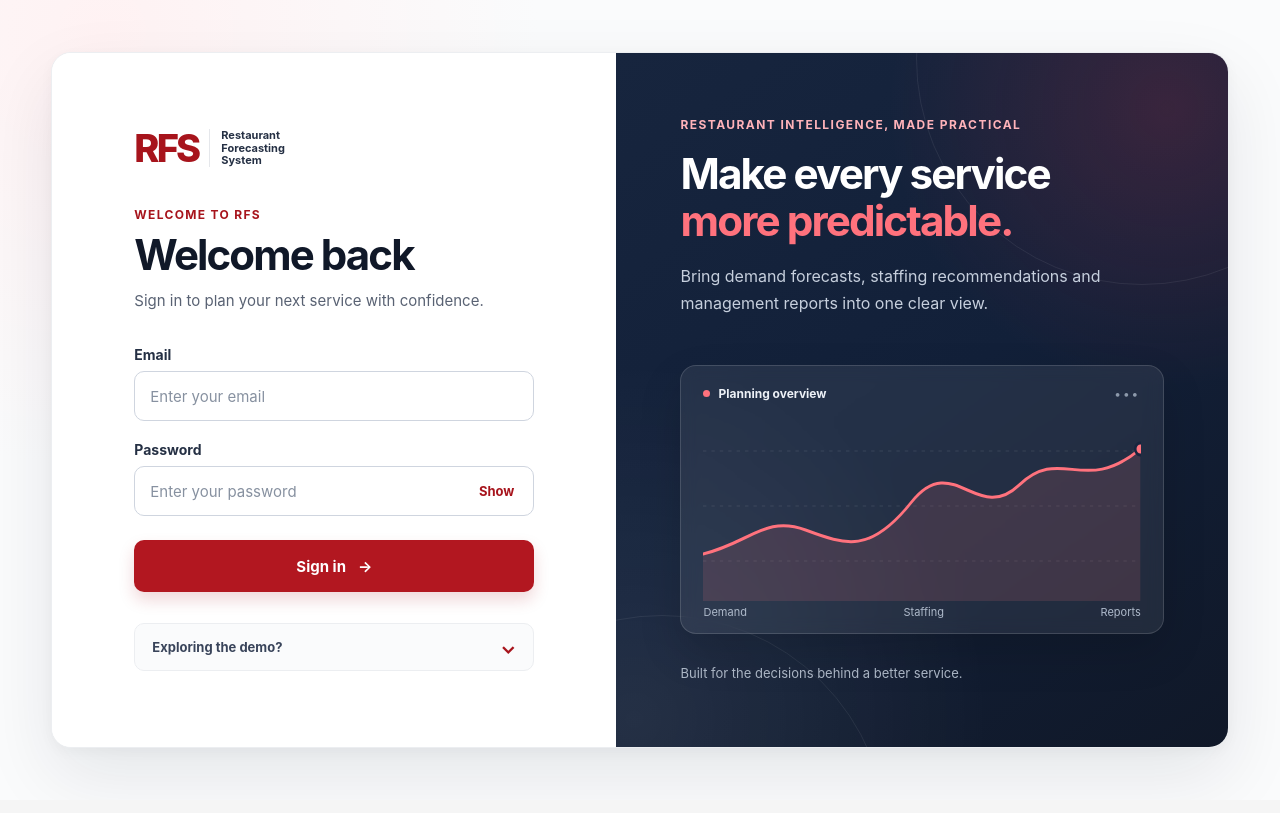
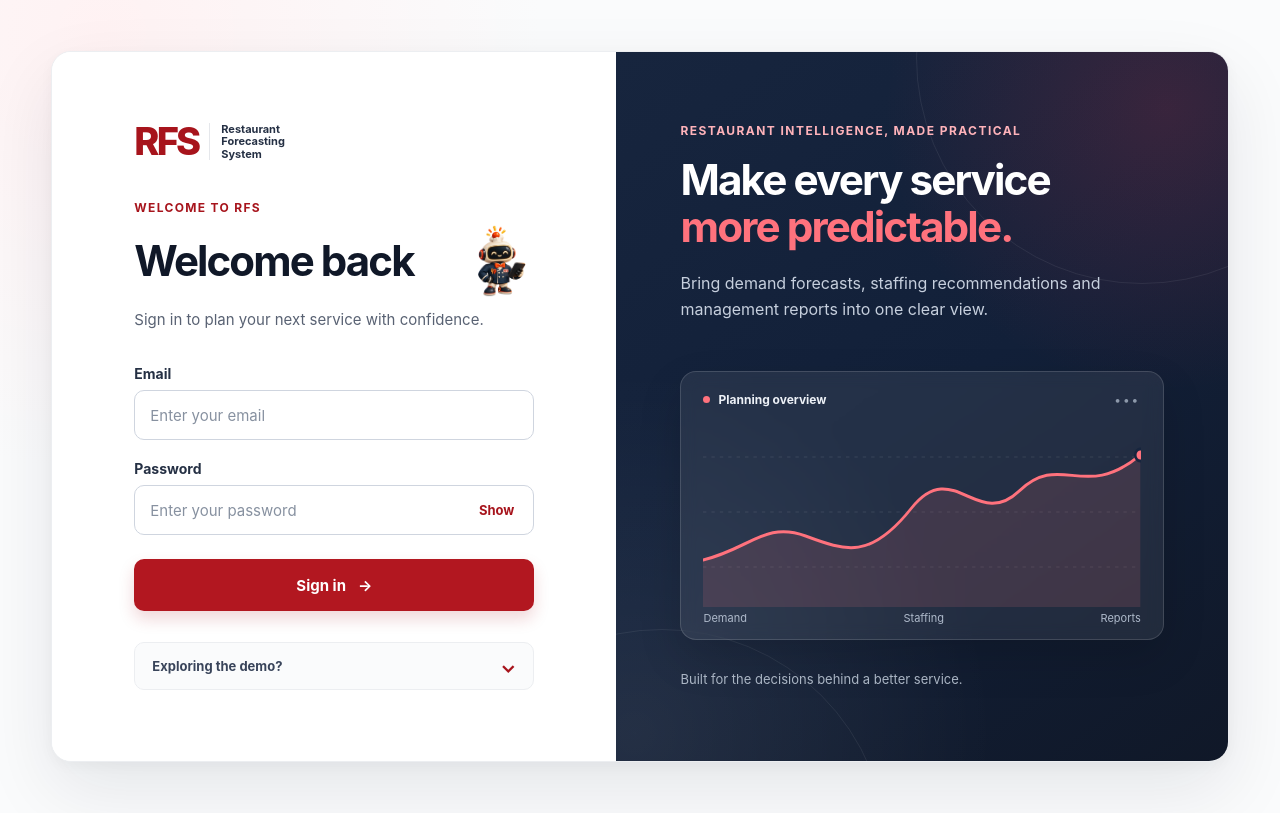
Before and after one commit to vale2015/Dissertation, a Next.js app in the folder frontend/: page / in a window 1280 px wide. Built offline with nearby package versions, Linux system fonts and the light colour scheme.

Commit message:
feat(ui): add RFS mascot to sign-in welcome

```diff
--- a/frontend/src/app/login-redesign.css
+++ b/frontend/src/app/login-redesign.css
@@ -67,13 +67,26 @@
   letter-spacing: .11em;
   text-transform: uppercase;
 }
+.entry-page .login-heading-row {
+  display: flex;
+  align-items: center;
+  justify-content: space-between;
+  gap: 12px;
+  margin-bottom: 11px;
+}
 .entry-page .login-title {
-  margin-bottom: 11px;
+  margin-bottom: 0;
   color: #101828;
   font-size: clamp(32px, 3.4vw, 42px);
   font-weight: 750;
   letter-spacing: -.045em;
   line-height: 1.1;
+}
+.entry-page .login-mascot {
+  flex: none;
+  width: 72px;
+  height: 72px;
+  object-fit: contain;
 }
 .entry-page .login-subtitle {
   max-width: none;
@@ -252,6 +265,8 @@
   .entry-page .entry-login-side { padding: 30px 23px 36px; }
   .entry-page .entry-hero-side { min-height: 225px; padding: 30px 23px; }
   .entry-page .login-panel-header { margin-bottom: 28px; }
+  .entry-page .login-title { font-size: 30px; }
+  .entry-page .login-mascot { width: 54px; height: 54px; }
   .entry-page .login-form { gap: 17px; }
 }
 
--- a/frontend/src/components/auth/loginForm.jsx
+++ b/frontend/src/components/auth/loginForm.jsx
@@ -1,4 +1,6 @@
 "use client";
+
+import Image from "next/image";
 
 // Reusable login form component used by the home/login page.
 export default function LoginForm({
@@ -16,7 +18,17 @@ export default function LoginForm({
     <div className="login-panel">
       <div className="login-panel-header">
         <p className="login-eyebrow">Welcome to RFS</p>
-        <h1 className="login-title">Welcome back</h1>
+        <div className="login-heading-row">
+          <h1 className="login-title">Welcome back</h1>
+          <Image
+            src="/brand/rfs-ai-mascot-v2.png"
+            alt=""
+            width={72}
+            height={72}
+            className="login-mascot"
+            priority
+          />
+        </div>
 
         <p className="login-subtitle">
           Sign in to plan your next service with confidence.
```
Also changed, not shown: 1 other file (tests, documents, lock files or other folders).
